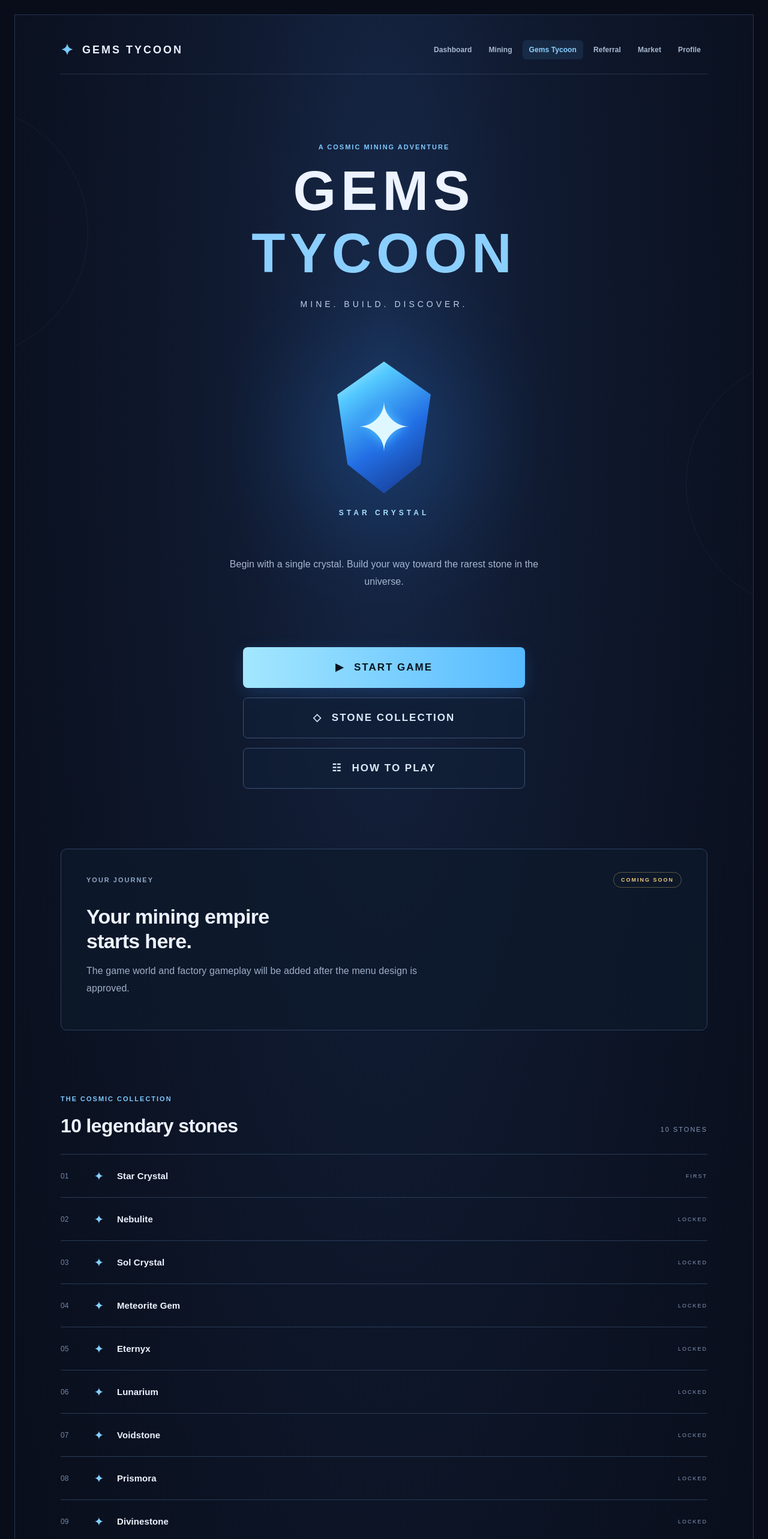
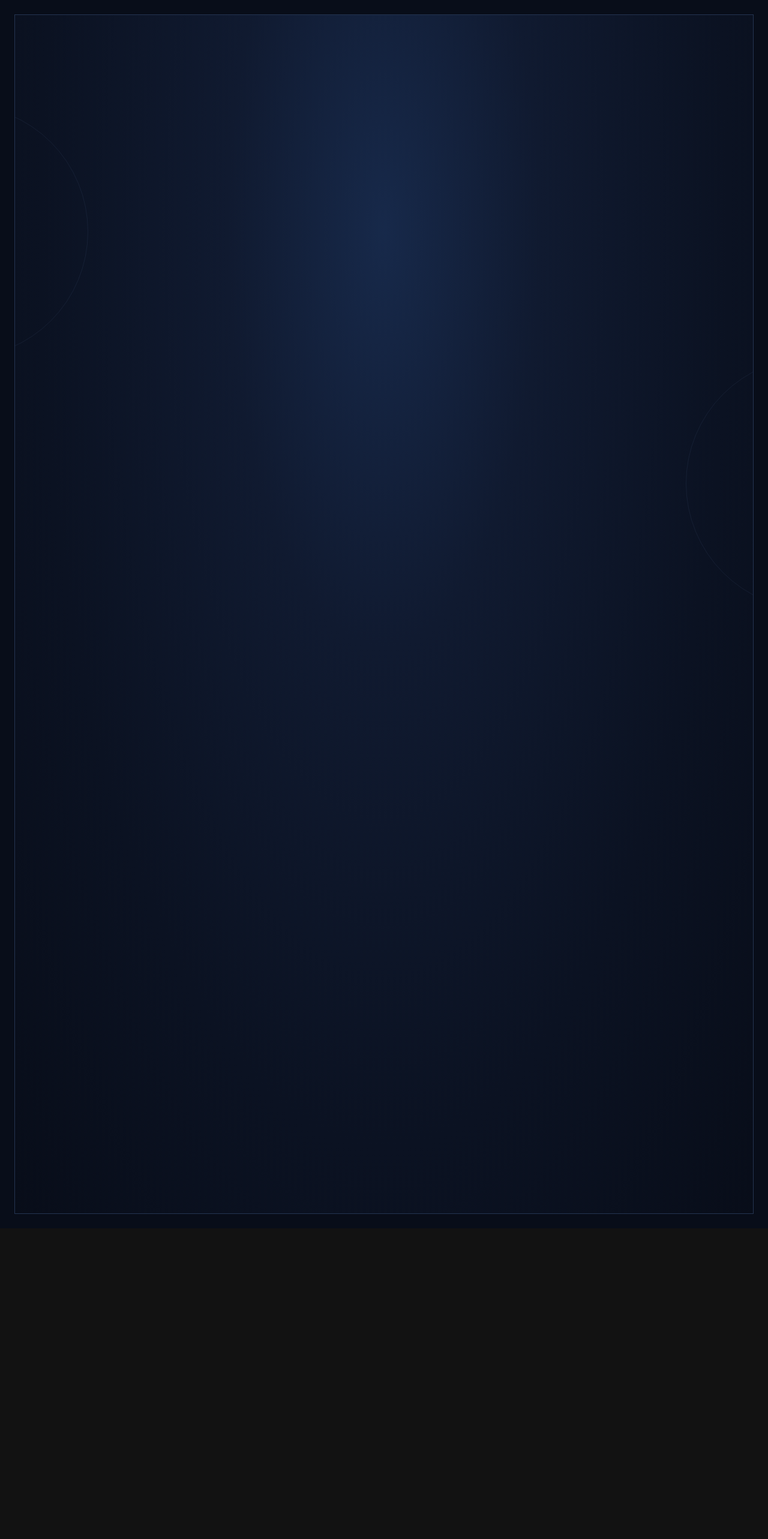
Before and after one commit to chayentot/GEMS, a Next.js app: page /GEMS/tycoon in a window 1280 px wide. Shown: the top 2566 px of the page at 60% size. After the commit the page ends 2048 px from the top, so only its background shows below. Built offline with nearby package versions, Linux system fonts and the light colour scheme.

Commit message:
Simplify Tycoon page to blank layout grid

```diff
--- a/app/tycoon/page.tsx
+++ b/app/tycoon/page.tsx
@@ -1,90 +1,13 @@
-import Link from "next/link";
 import styles from "./page.module.css";
-
-const stones = [
-  "Star Crystal",
-  "Nebulite",
-  "Sol Crystal",
-  "Meteorite Gem",
-  "Eternyx",
-  "Lunarium",
-  "Voidstone",
-  "Prismora",
-  "Divinestone",
-  "Genesis Core",
-];
 
 export default function TycoonMenuPage() {
   return (
     <main className={styles.stage}>
-      <div className={styles.canvas}>
-        <header className={styles.header}>
-          <div className={styles.brand}><span className={styles.brandMark}>✦</span> GEMS TYCOON</div>
-          <nav className={styles.siteNav} aria-label="Main navigation">
-            <Link href="/dashboard/">Dashboard</Link>
-            <Link href="/mining/">Mining</Link>
-            <Link href="/tycoon/" aria-current="page">Gems Tycoon</Link>
-            <Link href="/referral/">Referral</Link>
-            <Link href="/market/">Market</Link>
-            <Link href="/profile/">Profile</Link>
-          </nav>
-        </header>
-
-        <section className={styles.hero}>
-          <p className={styles.eyebrow}>A COSMIC MINING ADVENTURE</p>
-          <h1>GEMS <span>TYCOON</span></h1>
-          <p className={styles.tagline}>Mine. Build. Discover.</p>
-          <div className={styles.crystalStage} aria-label="Star Crystal emblem">
-            <div className={styles.crystalGlow} />
-            <div className={styles.crystal}>✦</div>
-            <div className={styles.crystalName}>STAR CRYSTAL</div>
-          </div>
-          <p className={styles.intro}>Begin with a single crystal. Build your way toward the rarest stone in the universe.</p>
-        </section>
-
-        <nav className={styles.menu} aria-label="Game menu">
-          <a className={styles.primaryButton} href="#start">▶ <span>START GAME</span></a>
-          <a className={styles.menuButton} href="#collection">◇ <span>STONE COLLECTION</span></a>
-          <a className={styles.menuButton} href="#how-to-play">☷ <span>HOW TO PLAY</span></a>
-        </nav>
-
-        <section className={styles.previewPanel} id="start">
-          <div className={styles.panelHeading}>
-            <span>YOUR JOURNEY</span>
-            <span className={styles.status}>COMING SOON</span>
-          </div>
-          <h2>Your mining empire<br />starts here.</h2>
-          <p>The game world and factory gameplay will be added after the menu design is approved.</p>
-        </section>
-
-        <section className={styles.collection} id="collection">
-          <div className={styles.sectionHeading}>
-            <div><p className={styles.eyebrow}>THE COSMIC COLLECTION</p><h2>10 legendary stones</h2></div>
-            <span className={styles.count}>10 STONES</span>
-          </div>
-          <div className={styles.stoneList}>
-            {stones.map((stone, index) => (
-              <div className={styles.stoneRow} key={stone}>
-                <span className={styles.stoneNumber}>{String(index + 1).padStart(2, "0")}</span>
-                <span className={styles.stoneIcon}>{index === 9 ? "✹" : "✦"}</span>
-                <span className={styles.stoneName}>{stone}</span>
-                <span className={styles.lock}>{index === 0 ? "FIRST" : "LOCKED"}</span>
-              </div>
-            ))}
-          </div>
-        </section>
-
-        <section className={styles.howTo} id="how-to-play">
-          <p className={styles.eyebrow}>THE GOAL</p>
-          <h2>Reach the Genesis Core.</h2>
-          <p>Discover all ten cosmic stones and work toward the ultimate material.</p>
-        </section>
-
-        <footer className={styles.footer}>
-          <span>GEMS TYCOON</span>
-          <span>1360 × 2000 GAME CANVAS</span>
-        </footer>
-      </div>
+      <div
+        className={styles.canvas}
+        role="img"
+        aria-label="Blank GEMS Tycoon layout grid, 17 columns by 25 rows, each cell 60 by 60 pixels"
+      />
     </main>
   );
 }
```
